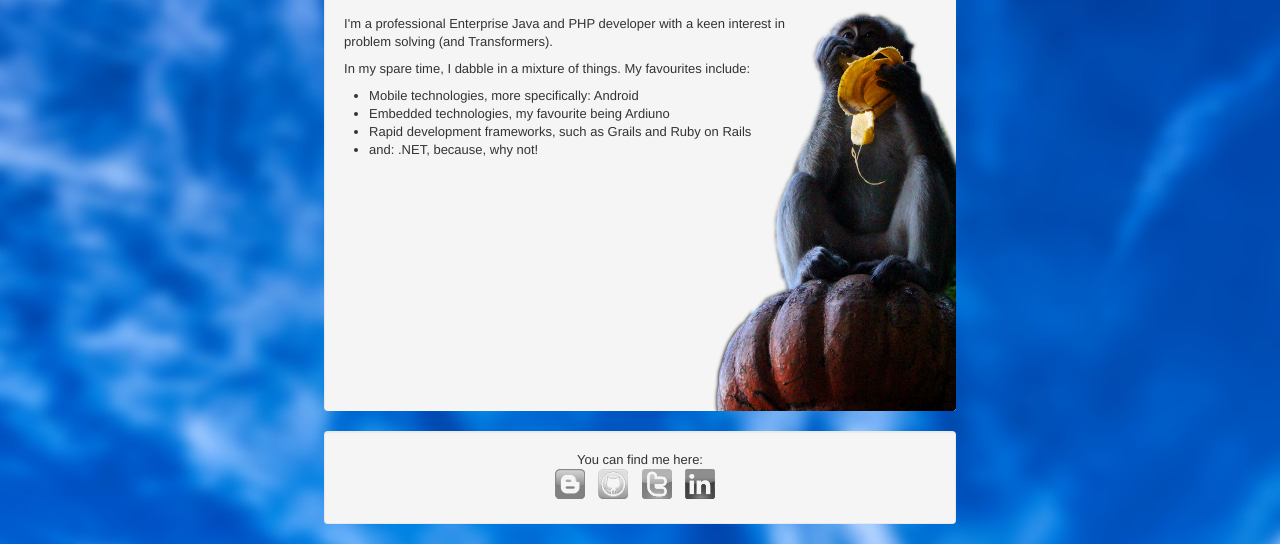
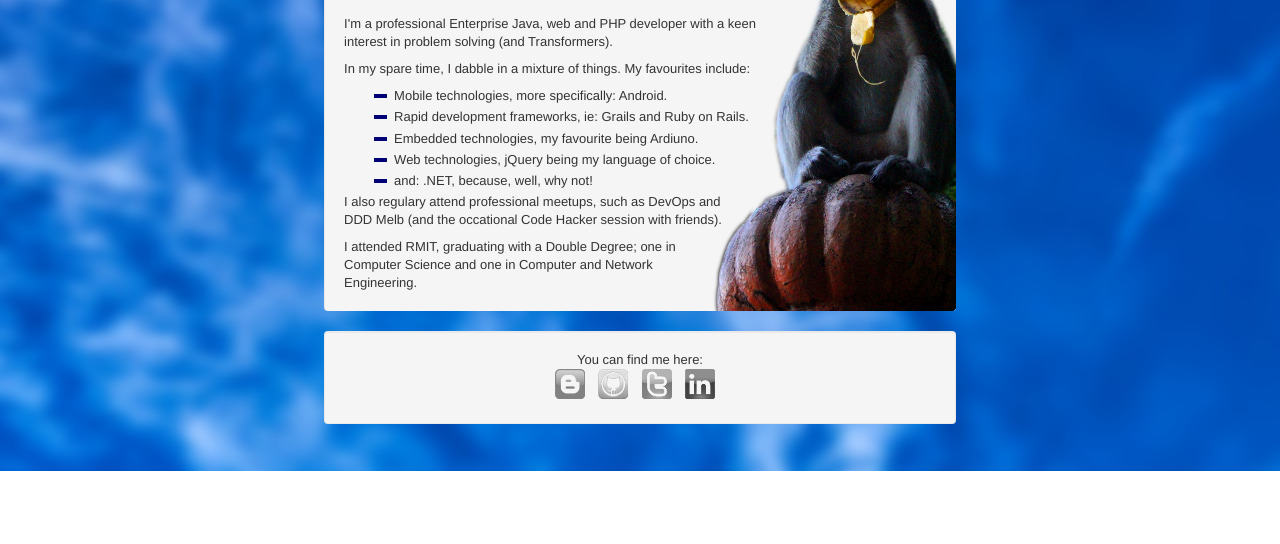
Before and after one commit to asellitt/resume, a plain HTML site: page index.html in a window 1280 px wide. Shown: the part 329-873 px from the top of the page. After the commit the page ends 800 px from the top, so only its background shows below. Drawn offline with nearby package versions, Linux system fonts and the light colour scheme.

Commit message:
filled out personal description on name site. added in links. fixed up some styling

```diff
--- a/index.html
+++ b/index.html
@@ -22,6 +22,9 @@
             color: #020075;
          }
 
+         p {
+         }
+
          #wrapper {
             width: 1000px;
             margin: 0 auto;
@@ -33,21 +36,47 @@
          }
 
          #content {
-            height: 500px;
+            height: 400px;
             background-image: url('img/codemonkey.png');
             background-repeat: no-repeat;
             background-position: bottom right;
             border-right: 0;
             border-bottom: 0;
+         }
 
+         .page-header {
+            margin-right: 150px;
          }
 
          .image-wrap1 {
-            padding-right: 120px;
+            padding-right: 135px;
          }
 
          .image-wrap2 {
             padding-right: 150px;
+         }
+
+         .image-wrap3 {
+            padding-right: 200px;
+         }
+
+         .image-wrap4 {
+            padding-right: 220px;
+         }
+
+         #content ul{
+            list-style:none;
+            margin-bottom: 0;
+            padding: 0;
+            padding-right: 160px;
+         }
+
+         #content ul li{
+            margin: .25em 0;
+            padding-left: 25px;
+            background-image: url('img/bullet-medium.png');
+            background-repeat: no-repeat;
+            background-position: 0px 0px;
          }
 
          .center {
@@ -98,14 +127,17 @@
                      <h1>Code Monkey Extraordinaire</h1>
                   </div>
                   <div>
-                     <p class="image-wrap1">I'm a professional Enterprise Java and PHP developer with a keen interest in problem solving (and Transformers).</p>
+                     <p class="image-wrap1">I'm a professional Enterprise Java, web and PHP developer with a keen interest in problem solving (and Transformers).</p>
                      <p class="image-wrap2">In my spare time, I dabble in a mixture of things. My favourites include:</p>
                      <ul>
-                        <li>Mobile technologies, more specifically: Android</li>
-                        <li>Embedded technologies, my favourite being Ardiuno</li>
-                        <li>Rapid development frameworks, such as Grails and Ruby on Rails</li>
-                        <li>and: .NET, because, why not!</li>
-                     <ul>
+                        <li>Mobile technologies, more specifically: Android.</li>
+                        <li>Rapid development frameworks, ie: Grails and Ruby on Rails.</li>
+                        <li>Embedded technologies, my favourite being Ardiuno.</li>
+                        <li>Web technologies, jQuery being my language of choice.</li>
+                        <li>and: .NET, because, well, why not!</li>
+                     </ul>
+                     <p class="image-wrap3">I also regulary attend professional meetups, such as DevOps and DDD Melb (and the occational Code Hacker session with friends).</p>
+                     <p class="image-wrap4">I attended RMIT, graduating with a Double Degree; one in Computer Science and one in Computer and Network Engineering.</p>
                   </div>
                </div>
                <div class="span2"></div>
@@ -114,10 +146,10 @@
                <div class="span2"></div>
                <div class="span8 well center">
                   <div class="social">You can find me here:</div>
-                  <a href="#"><div class="button blogger"></div></a>
-                  <a href="#"><div class="button git"></div></a>
-                  <a href="#"><div class="button twitter"></div></a>
-                  <a href="#"><div class="button linkedin"></div></a>
+                  <a href="http://thoughts.asellitt.com" title="Blog"><div class="button blogger"></div></a>
+                  <a href="https://github.com/asellitt" title="Github"><div class="button git"></div></a>
+                  <a href="https://twitter.com/asellitt" title="Twitter"><div class="button twitter"></div></a>
+                  <a href="http://www.linkedin.com/pub/anthony-sellitti/47/424/277" title="Linkedin"><div class="button linkedin"></div></a>
                </div>
                <div class="span2"></div>
             </div>
```
